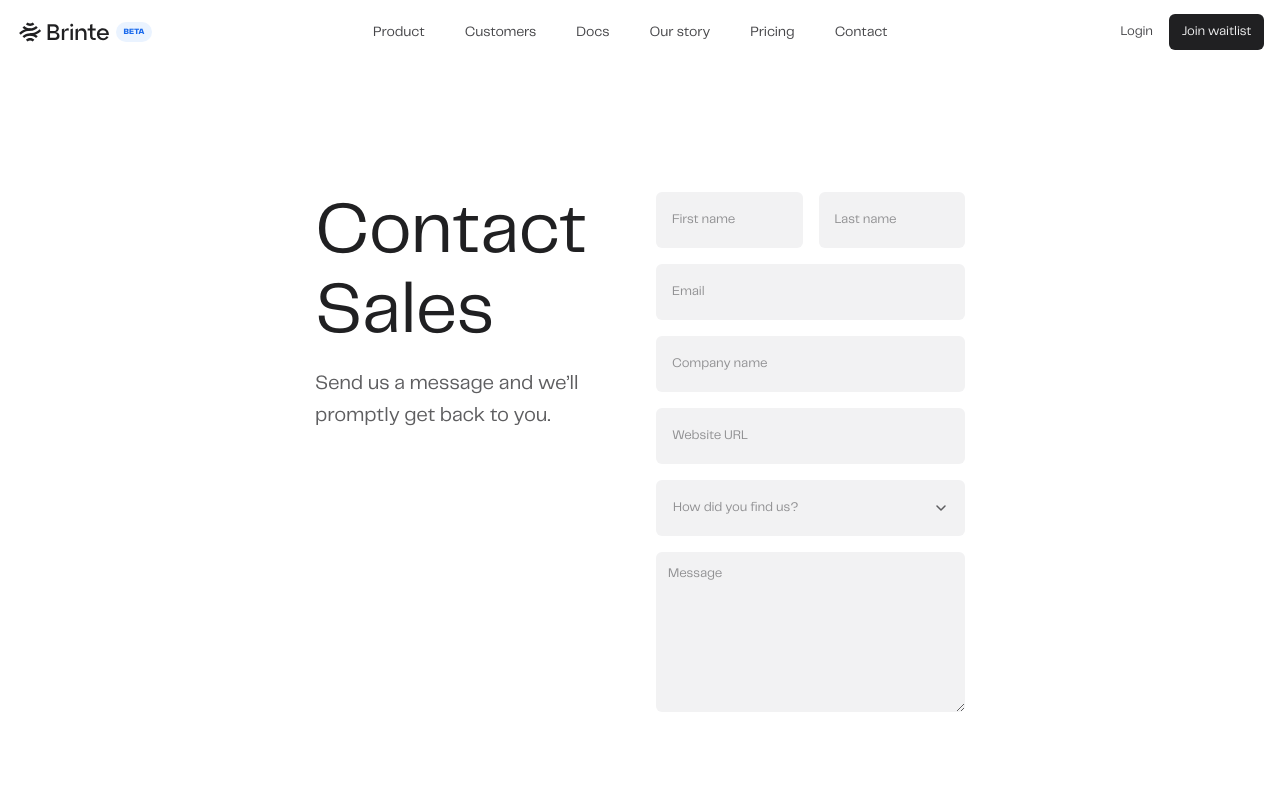
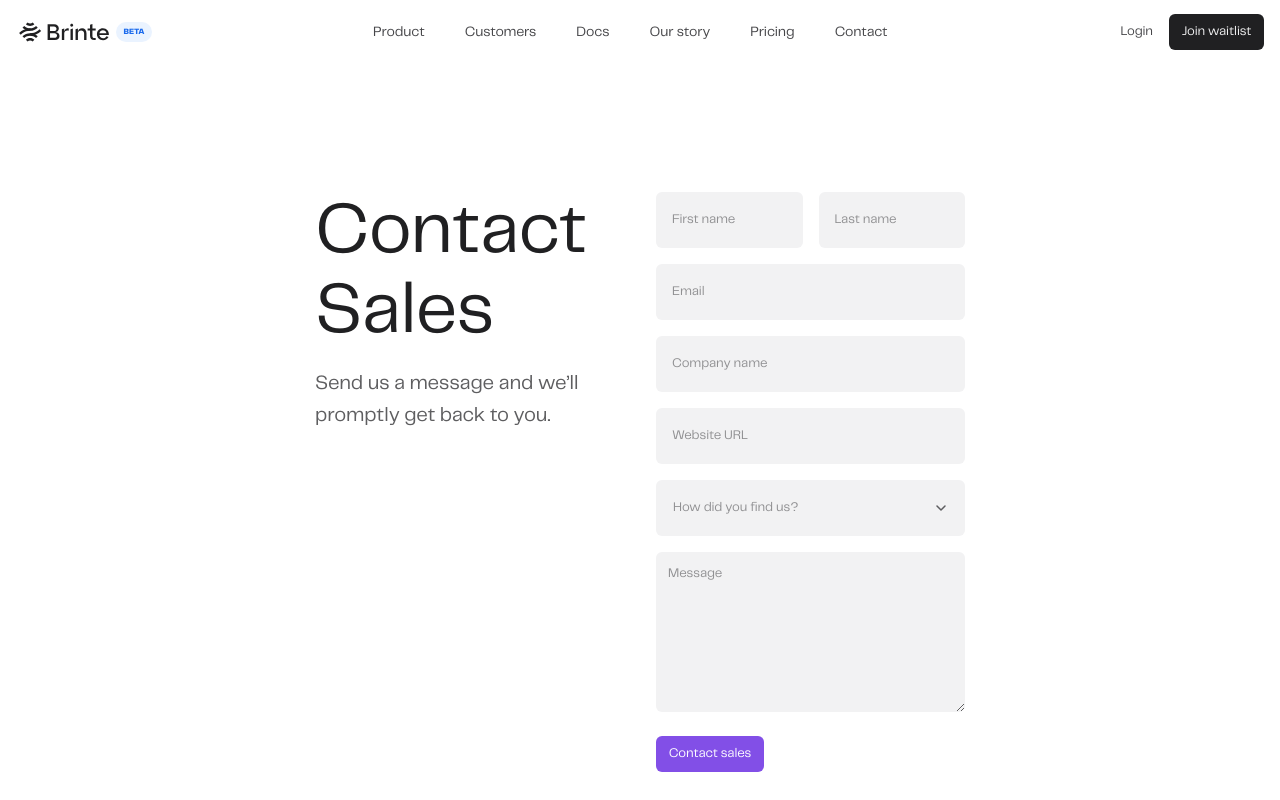
Before and after one commit to layrayson/okra-fe-design-test, a Next.js app: page / in a window 1280 px wide. Shown: the top 800 px of the page. Built offline with nearby package versions, Linux system fonts and the light colour scheme.

Commit message:
FEAT: implement button

```diff
--- a/src/components/landing/contact-us/FormComponent.tsx
+++ b/src/components/landing/contact-us/FormComponent.tsx
@@ -1,4 +1,5 @@
 "use client";
+import Button from "@/components/custom/Button";
 import { Input } from "@/components/custom/Input";
 import Select from "@/components/custom/Select";
 import { TextArea } from "@/components/custom/TextArea";
@@ -43,6 +44,12 @@ const FormComponent = () => {
         <div>
           <TextArea placeholder="Message" />
         </div>
+
+        <div>
+          <Button className="bg-primary-border w-[6.75rem] text-primary-on-primary text-13px">
+            Contact sales
+          </Button>
+        </div>
       </div>
     </div>
   );
```
